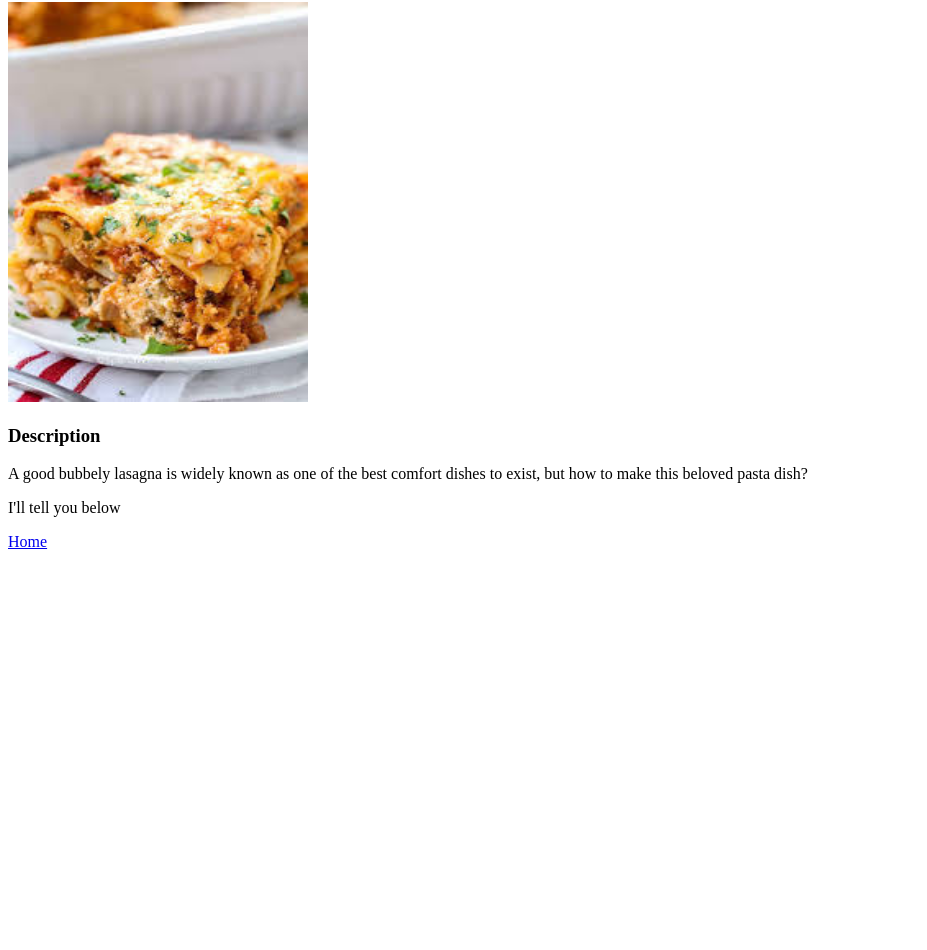
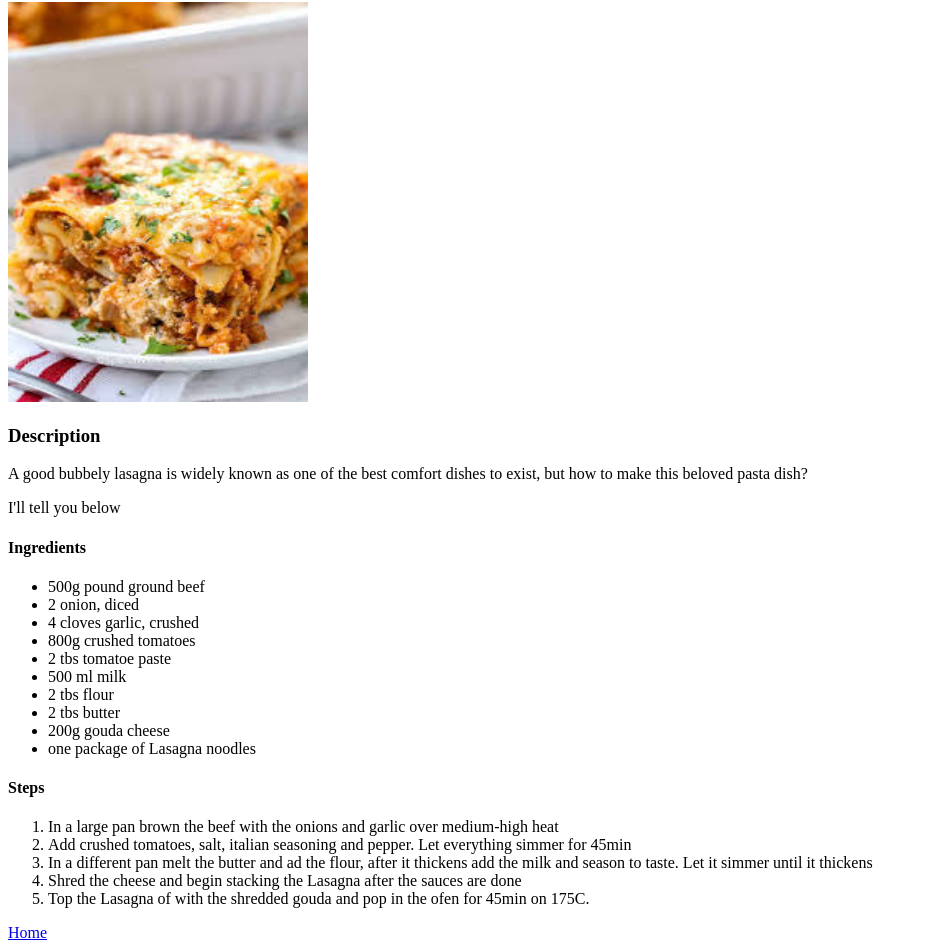
Before and after one commit to AntSanen/odin-recipes, a plain HTML site: page recipes/lasagna.html in a window 1280 px wide. Shown: the part 78-1028 px from the top of the page, without its empty margins (0-927 px from the left). Before the commit the page ends 800 px from the top, so only its background shows below. Drawn offline with Linux system fonts and the light colour scheme.

Commit message:
added steps and ingredients to lasagna.html

```diff
--- a/recipes/lasagna.html
+++ b/recipes/lasagna.html
@@ -2,13 +2,34 @@
 <html lang="en">
 <head>
     <meta charset="UTF-8">
-    <title>Document</title>
+    <title>Lasagna</title>
 </head>
 <body>
     <h1>Lasagna</h1>
     <img src="../img/lasagna.jpeg" alt="a picture of a traditional lasagna on a white plate with blury background" width="300" height="400">
         <h3>Description</h3>
         <p>A good bubbely lasagna is widely known as one of the best comfort dishes to exist, but how to make this beloved pasta dish?</p><p>I'll tell you below</p>
+        <h4>Ingredients</h4>
+            <ul>
+                <li>500g pound ground beef</li>
+                <li>2 onion, diced</li>
+                <li>4 cloves garlic, crushed</li>
+                <li>800g crushed tomatoes</li>
+                <li>2 tbs tomatoe paste</li>
+                <li>500 ml milk</li>
+                <li>2 tbs flour</li>
+                <li>2 tbs butter</li>
+                <li>200g gouda cheese</li>
+                <li>one package of Lasagna noodles</li>
+            </ul>
+        <h4>Steps</h4>
+            <ol>
+                <li>In a large pan brown the beef with the onions and garlic  over medium-high heat</li>
+                <li>Add crushed tomatoes, salt, italian seasoning and pepper. Let everything simmer for 45min</li>
+                <li>In a different pan melt the butter and ad the flour, after it thickens add the milk and season to taste. Let it simmer until it thickens</li>
+                <li>Shred the cheese and begin stacking the Lasagna after the sauces are done</li>
+                <li>Top the Lasagna of with the shredded gouda and pop in the ofen for 45min on 175C.</li>
+            </ol>
 
 
 
```
